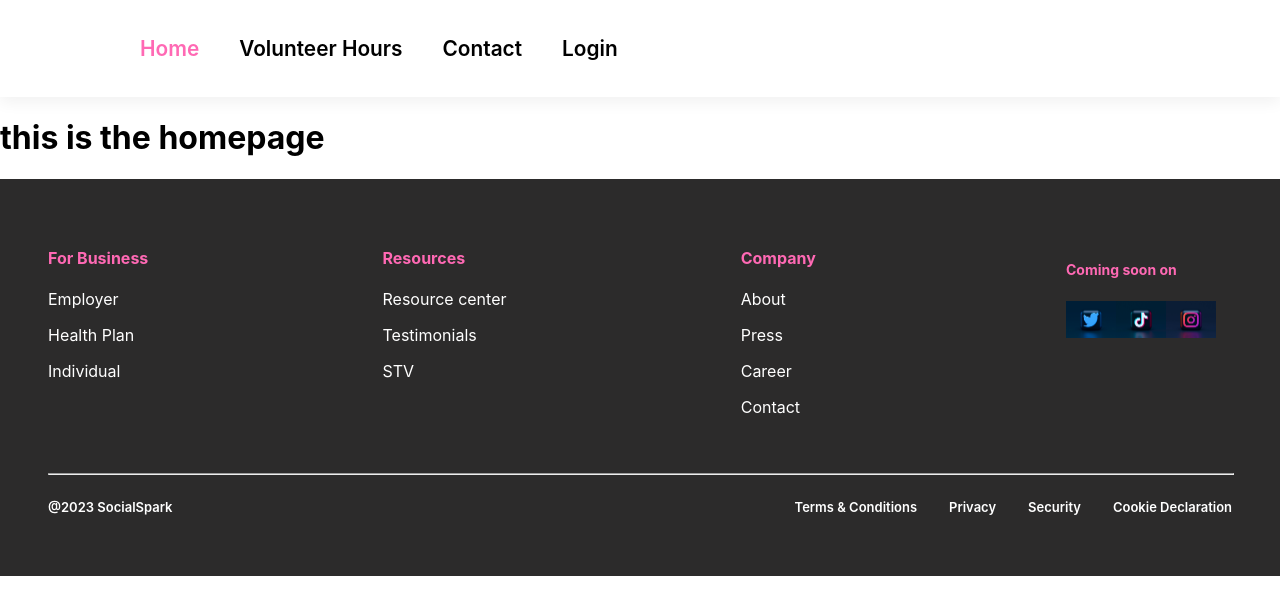
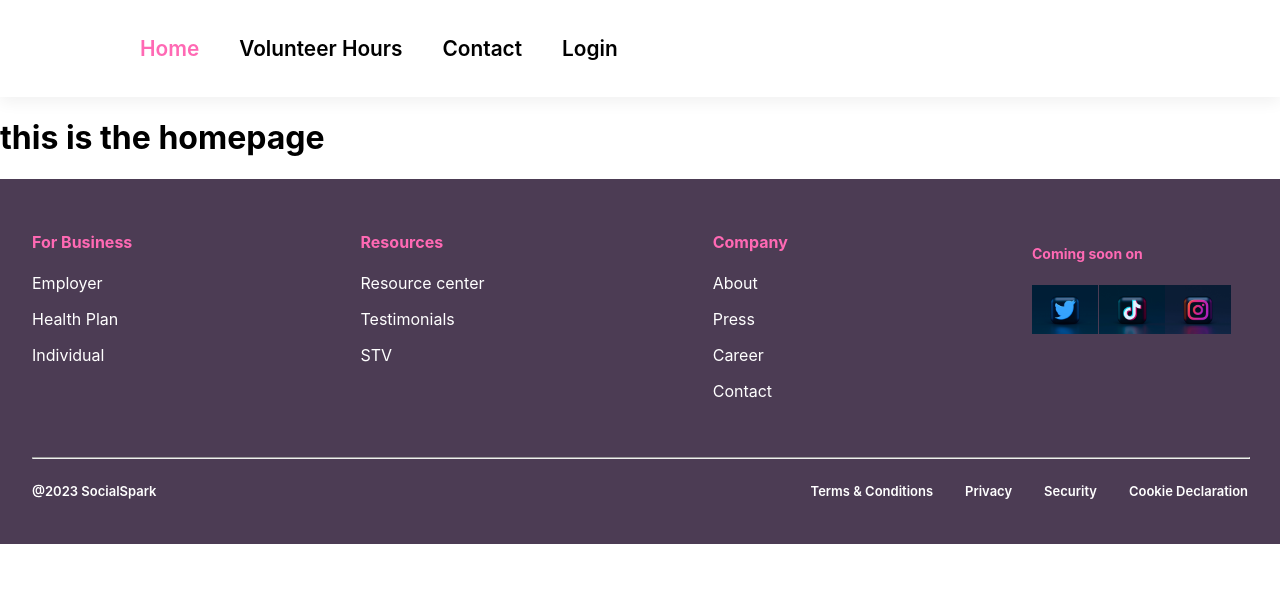
Before and after one commit to kraggio/AllyCapstone, a React (Create React App) app in the folder allycapstone/: page / in a window 1280 px wide. Shown: the top 614 px of the page. Built offline with nearby package versions, Linux system fonts and the light colour scheme.

Commit message:
updated readme with resources for footer, also made minor styling updates to footer

```diff
--- a/allycapstone/src/components/Footer.js
+++ b/allycapstone/src/components/Footer.js
@@ -89,13 +89,19 @@ const Footer = () => {
             <h4>Coming soon on </h4>
             <div className="socialmedia">
               <p>
-                <img src={twitter} alt="" />
+                <a href="https://twitter.com/allyfinancial?lang=en">
+                  <img src={twitter} alt="twitter" />
+                </a>
               </p>
               <p>
-                <img src={tiktok} alt="" />
+                <a href="https://www.tiktok.com/@allydoitright?lang=en">
+                  <img src={tiktok} alt="tiktok" />
+                </a>
               </p>
               <p>
-                <img src={insta} alt="" />
+                <a href="https://www.instagram.com/ally/?hl=en">
+                  <img src={insta} alt="instagram" />
+                </a>
               </p>
             </div>
           </div>
--- a/allycapstone/src/styles/Footer.css
+++ b/allycapstone/src/styles/Footer.css
@@ -1,8 +1,8 @@
 .section__padding {
-  padding: 3rem 3rem 3rem 3rem;
+  padding: 2rem 2rem 2rem 2rem;
 }
 .footer {
-  background-color: rgb(44, 43, 43);
+  background-color: rgb(76, 60, 84);
 }
 .sb__footer {
   display: flex;
@@ -19,7 +19,7 @@
   margin-bottom: 2rem;
 }
 .sb__footer-links_div {
-  width: 150px;
+  width: 200px;
   margin: 1rem;
   display: flex;
   justify-content: flex-start;
```
Also changed, not shown: 1 other file (tests, documents, lock files or other folders).
